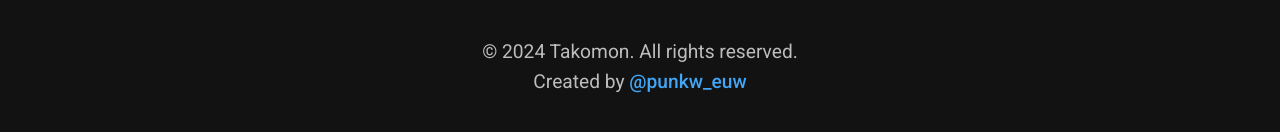
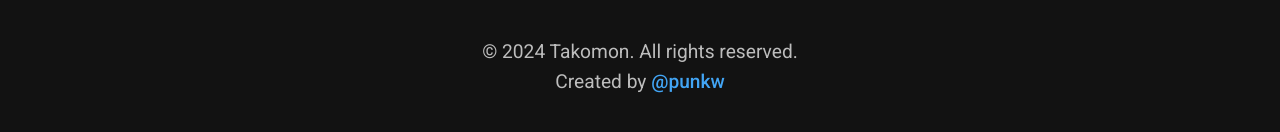
Before and after one commit to adriandrotar/takomon, a plain HTML site: page index.html in a window 1280 px wide. Shown: the part 538-670 px from the top of the page. Drawn offline with Linux system fonts and the light colour scheme.

Commit message:
fixes in the name

```diff
--- a/index.html
+++ b/index.html
@@ -107,7 +107,7 @@
 
   <footer>
     <p>&copy; 2024 Takomon. All rights reserved.</p>
-    <p>Created by <a href="https://x.com/punkw_euw" target="_blank">@punkw_euw</a></p>
+    <p>Created by <a href="https://x.com/punkw_euw" target="_blank">@punkw</a></p>
   </footer>
 </body>
 </html>
```
